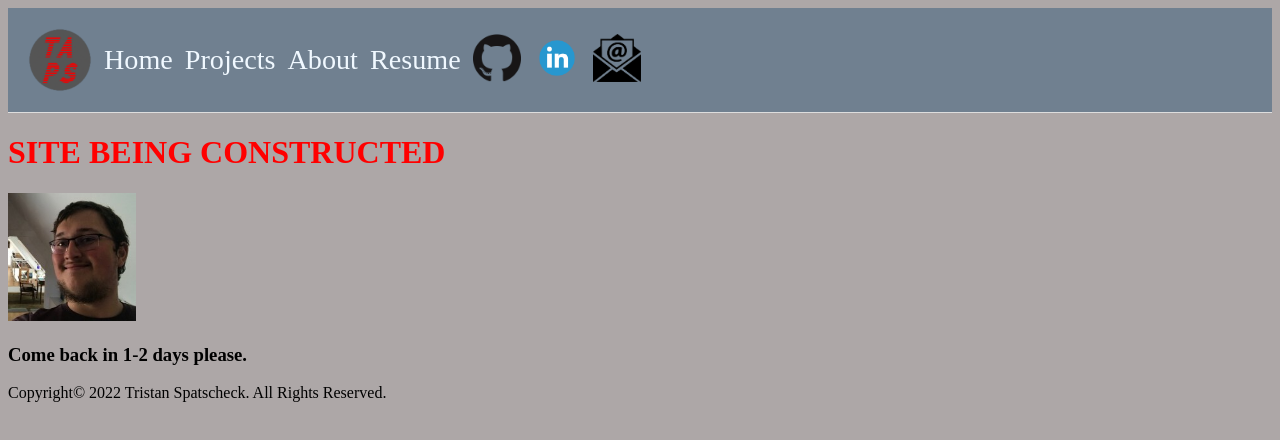
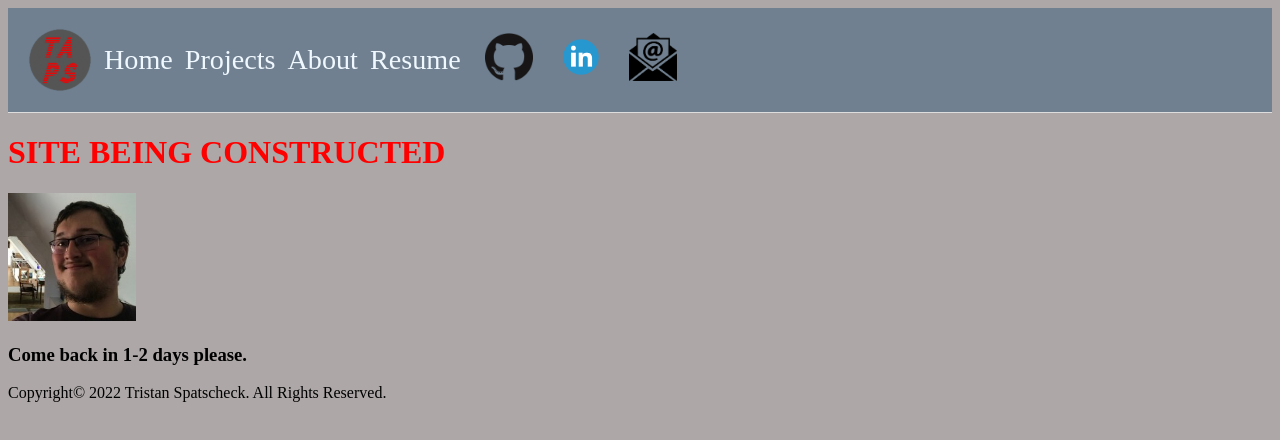
Before and after one commit to tapscodes/tapscodes.github.io, a Next.js app: page / in a window 1280 px wide. Shown: the top 440 px of the page. Built offline with nearby package versions, Linux system fonts and the light colour scheme.

Commit message:
made cursor actually show that images r clickable

```diff
--- a/xtra/components/Navbar.js
+++ b/xtra/components/Navbar.js
@@ -13,13 +13,13 @@ const Navbar = () => {
                 <Link href="/PDFs/Resume.pdf">Resume</Link>
                 {/*Had to use div here instead of making image navpic because it wouldn't format otherwise*/}
                 <div className="navpic">
-                    <Link href="https://github.com/tapscodes"><Image src="Images/github.png" width={48} height={48}/></Link>
+                    <Link href="https://github.com/tapscodes"><a><Image src="Images/github.png" width={48} height={48}/></a></Link>
                 </div>
                 <div className="navpic">
-                    <Link href="https://www.linkedin.com/in/taps/"><Image src="Images/linked_in.png" width={48} height={48}/></Link>
+                    <Link href="https://www.linkedin.com/in/taps/"><a><Image src="Images/linked_in.png" width={48} height={48}/></a></Link>
                 </div>
                 <div className="navpic">
-                    <Link href="mailto:business@tristan-alexander.com"><Image src="Images/email.png" width={48} height={48}/></Link>
+                    <Link href="mailto:business@tristan-alexander.com"><a><Image src="Images/email.png" width={48} height={48}/></a></Link>
                 </div>
             </div>
         </nav>
```
